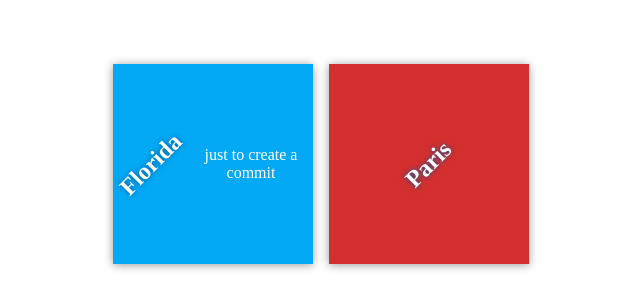
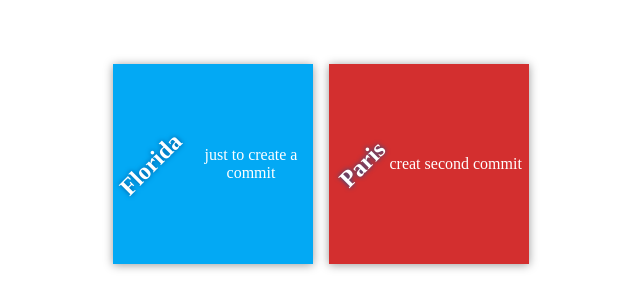
Before and after one commit to FeuilleL/my-travels-plan, a plain HTML site: page index.html in a window 1280 px wide. Shown: the part 236-544 px from the top of the page, without its empty margins (319-959 px from the left). Drawn offline with Linux system fonts and the light colour scheme; files that its build step writes are made by us from their sources.

Commit message:
Add a paragraph

```diff
--- a/index.html
+++ b/index.html
@@ -17,6 +17,7 @@
 
             <div class="destination" id="paris">
                 <h2>Paris</h2>
+                <p>creat second commit</p>
             </div>
         </div>
     </div>
```
